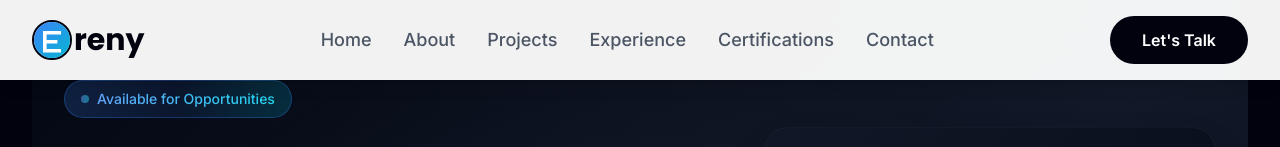
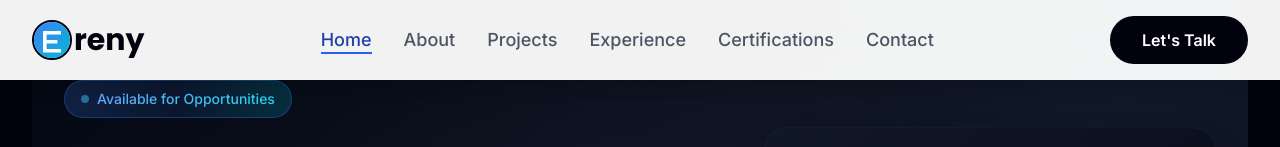
Before and after one commit to ErenyThrwat27/Portfollio, a React (Vite) app: page / in a window 1280 px wide. Shown: the top 147 px of the page. Built offline with nearby package versions, Linux system fonts and the light colour scheme.

Commit message:
updates on navbar

```diff
--- a/src/components/Navbar.jsx
+++ b/src/components/Navbar.jsx
@@ -1,8 +1,9 @@
-import React, { useState } from 'react';
+import React, { useState, useEffect } from 'react';
 import { Menu, X } from 'lucide-react';
 
 const Navbar = () => {
   const [isMenuOpen, setIsMenuOpen] = useState(false);
+  const [activeSection, setActiveSection] = useState('#home'); // حالة لتتبع القسم النشط
 
   const navItems = [
     { name: 'Home', href: '#home' },
@@ -12,6 +13,34 @@ const Navbar = () => {
     { name: 'Certifications', href: '#certifications' },
     { name: 'Contact', href: '#contact' },
   ];
+
+  // تتبع قسم النشط أثناء التمرير
+  useEffect(() => {
+    const handleScroll = () => {
+      const sections = navItems.map(item => item.href.substring(1));
+
+      // البحث عن القسم الحالي الذي يتم عرضه
+      for (const section of sections) {
+        const element = document.getElementById(section);
+        if (element) {
+          const rect = element.getBoundingClientRect();
+          const navbarHeight = 80;
+
+          // إذا كان القسم في منتصف الشاشة تقريباً
+          if (rect.top <= navbarHeight && rect.bottom >= navbarHeight) {
+            setActiveSection(`#${section}`);
+            break;
+          }
+        }
+      }
+    };
+
+    window.addEventListener('scroll', handleScroll);
+    // تنفيذ مرة أولى عند التحميل
+    handleScroll();
+
+    return () => window.removeEventListener('scroll', handleScroll);
+  }, []);
 
   const scrollToSection = (href) => {
     const element = document.querySelector(href);
@@ -26,6 +55,7 @@ const Navbar = () => {
       });
     }
     setIsMenuOpen(false);
+    setActiveSection(href); // تحديث القسم النشط عند النقر
   };
 
   const handleLetsTalk = () => {
@@ -39,6 +69,7 @@ const Navbar = () => {
         top: offsetPosition,
         behavior: 'smooth'
       });
+      setActiveSection('#contact'); // تعيين القسم النشط عند النقر
     }
   };
 
@@ -80,7 +111,9 @@ const Navbar = () => {
 
           {/* Desktop Navigation */}
           <div className="hidden md:flex items-center space-x-8">
-            {navItems.map((item) => (
+            {navItems.map((item) => {
+              const isActive = activeSection === item.href;
+              return (
                 <a
                   key={item.name}
                   href={item.href}
@@ -88,12 +121,23 @@ const Navbar = () => {
                     e.preventDefault();
                     scrollToSection(item.href);
                   }}
-                className="text-gray-600 hover:text-dark font-medium text-lg transition-colors duration-300 relative group"
+                  className={`
+                    font-medium text-lg transition-colors duration-300 relative group
+                    ${isActive ? 'text-blue-800' : 'text-gray-600 hover:text-blue-800'}
+                  `}
                 >
                   {item.name}
-                <span className="absolute bottom-0 left-0 w-0 h-0.5 bg-primary group-hover:w-full transition-all duration-300"></span>
+                  {/* الخط الأزرق - دائم الظهور للعنصر النشط */}
+                  <span
+                    className={`
+                      absolute bottom-0 left-0 h-0.5 bg-blue-600
+                      transition-all duration-300
+                      ${isActive ? 'w-full' : 'w-0 group-hover:w-full'}
+                    `}
+                  ></span>
                 </a>
-            ))}
+              );
+            })}
           </div>
 
           {/* CTA Button */}
@@ -130,7 +174,9 @@ const Navbar = () => {
         }`}
       >
         <div className="px-4 py-6 space-y-4">
-          {navItems.map((item) => (
+          {navItems.map((item) => {
+            const isActive = activeSection === item.href;
+            return (
               <a
                 key={item.name}
                 href={item.href}
@@ -138,11 +184,18 @@ const Navbar = () => {
                   e.preventDefault();
                   scrollToSection(item.href);
                 }}
-              className="block py-3 px-4 text-gray-700 hover:text-dark hover:bg-gray-50 rounded-lg text-lg font-medium transition-colors"
+                className={`
+                  block py-3 px-4 rounded-lg text-lg font-medium transition-colors
+                  ${isActive
+                    ? 'text-blue-800 bg-blue-50 border-l-4 border-blue-600'
+                    : 'text-gray-700 hover:text-blue-800 hover:bg-gray-50'
+                  }
+                `}
               >
                 {item.name}
               </a>
-          ))}
+            );
+          })}
           <button
             onClick={() => {
               handleLetsTalk();
--- a/src/components/Projects.jsx
+++ b/src/components/Projects.jsx
@@ -235,7 +235,7 @@ const Projects = () => {
         'Type': 'Training'
       },
       links: {
-        certificate: '#',
+        // certificate: '#',
         materials: '#'
       },
       icon: '📚',
@@ -266,7 +266,7 @@ const Projects = () => {
         'Topics': '6+'
       },
       links: {
-        certificate: '#',
+        // certificate: '#',
         materials: '#'
       },
       icon: '🎓',
```
Lines whose indentation alone changed are shown as unchanged.
